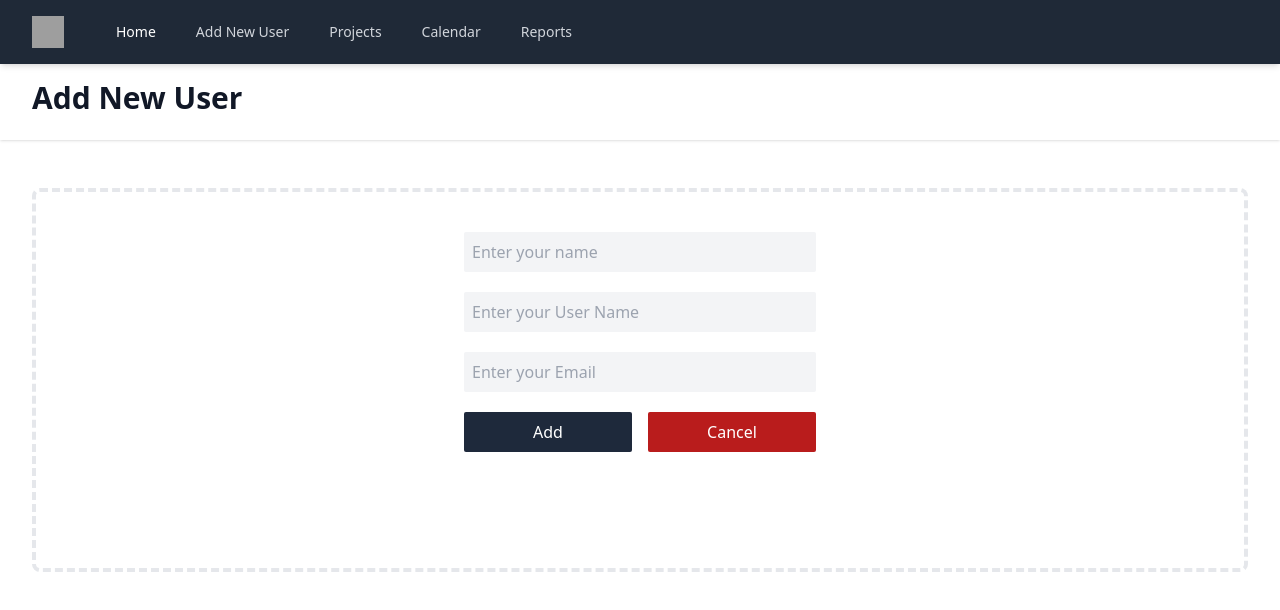
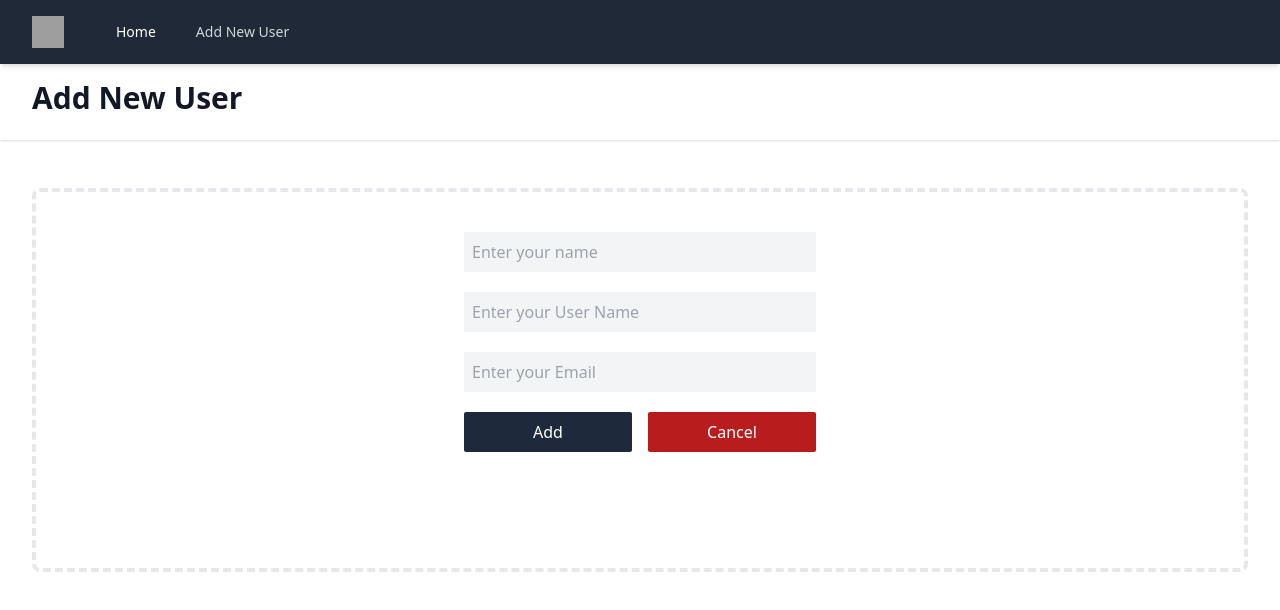
Before and after one commit to soumen974/fullStack_CRUD-Student-app, a React (Create React App) app in the folder frontend/: page /addnewuser in a window 1280 px wide. Shown: the top 610 px of the page. Built offline with nearby package versions, Linux system fonts and the light colour scheme; grey boxes are pictures that could not be loaded; the HTML template or start-up script is replaced by a standard one.

Commit message:
links updated

```diff
--- a/frontend/src/Component/Navbar.jsx
+++ b/frontend/src/Component/Navbar.jsx
@@ -33,26 +33,7 @@ function Navbar() {
                     Add New User
                   </Link>
 
-                  <a
-                    href="#"
-                    className="text-gray-300 hover:bg-gray-700 hover:text-white px-3 py-2 rounded-md text-sm font-medium"
-                  >
-                    Projects
-                  </a>
 
-                  <a
-                    href="#"
-                    className="text-gray-300 hover:bg-gray-700 hover:text-white px-3 py-2 rounded-md text-sm font-medium"
-                  >
-                    Calendar
-                  </a>
-
-                  <a
-                    href="#"
-                    className="text-gray-300 hover:bg-gray-700 hover:text-white px-3 py-2 rounded-md text-sm font-medium"
-                  >
-                    Reports
-                  </a>
                 </div>
               </div>
             </div>
@@ -129,26 +110,7 @@ function Navbar() {
                   Add new User
                 </Link>
 
-                <a
-                  href="#"
-                  className="text-gray-300 hover:bg-gray-700 hover:text-white block px-3 py-2 rounded-md text-base font-medium"
-                >
-                  Projects
-                </a>
 
-                <a
-                  href="#"
-                  className="text-gray-300 hover:bg-gray-700 hover:text-white block px-3 py-2 rounded-md text-base font-medium"
-                >
-                  Calendar
-                </a>
-
-                <a
-                  href="#"
-                  className="text-gray-300 hover:bg-gray-700 hover:text-white block px-3 py-2 rounded-md text-base font-medium"
-                >
-                  Reports
-                </a>
               </div>
             </div>
           )}
```
